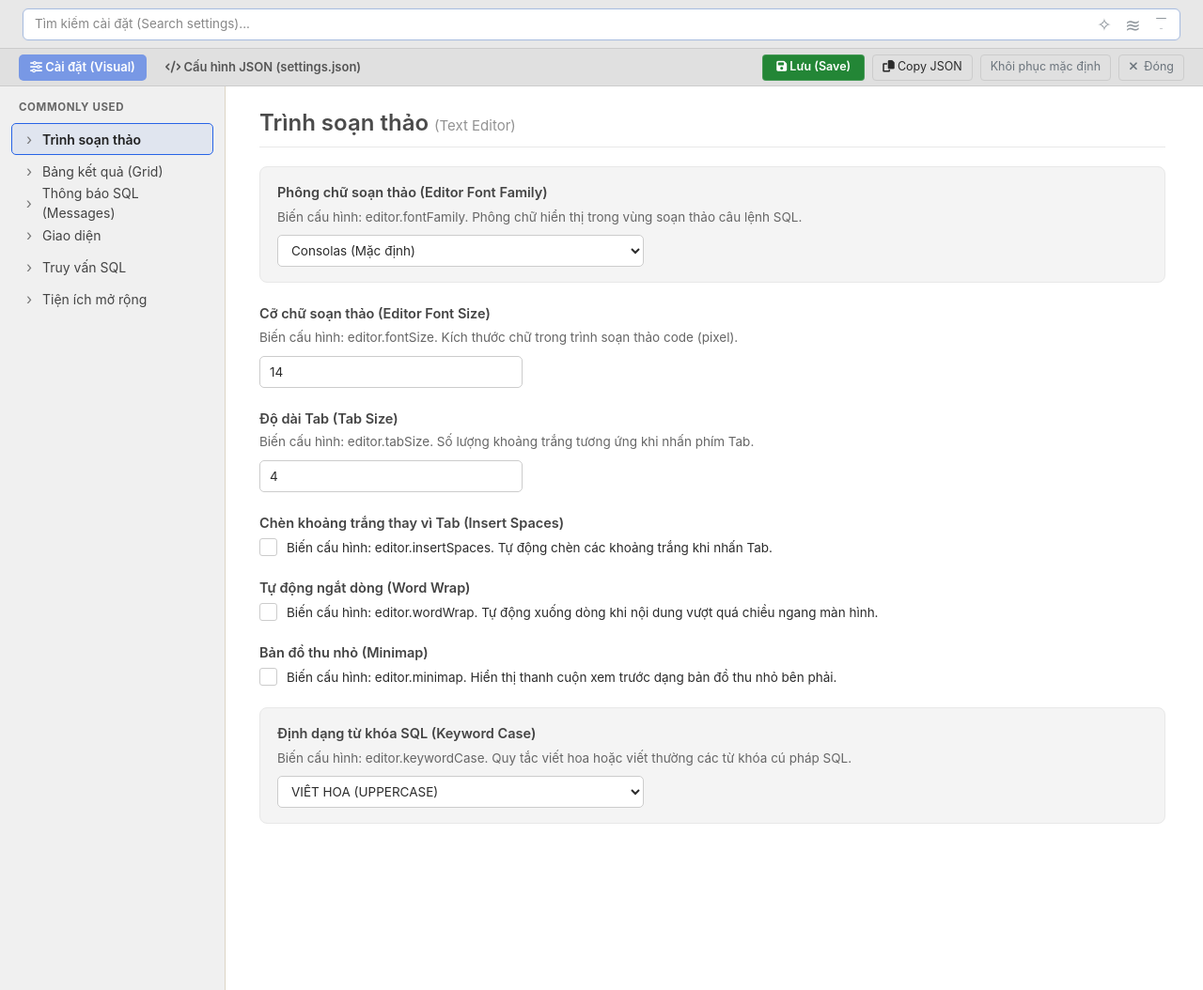
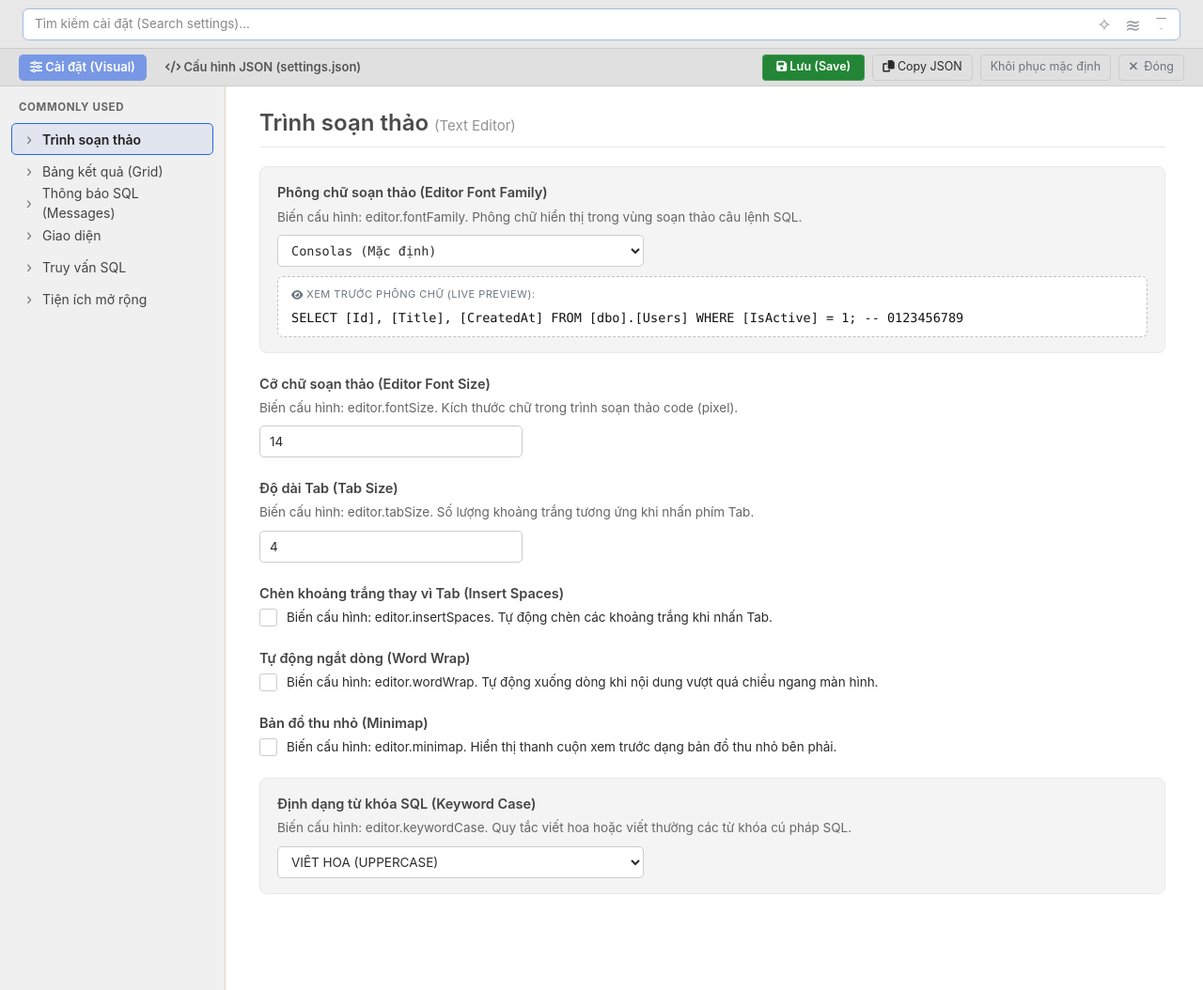
Before and after one commit to luongtmu001/IDE_SQL_Lite_Pywebview, a Flask app: template templates/settings_window.html in a window 1280 px wide. Shown: the whole page at 94% size. Run offline with Flask 3, Linux system fonts and the light colour scheme; the template is opened without the code that fills it, so the values that code supplies are empty; some libraries are stand-ins or nearby versions.

Commit message:
fix(editor): fix font application, cursor alignment, zoom stability and add live font preview

```diff
--- a/static/css/settings.css
+++ b/static/css/settings.css
@@ -795,3 +795,44 @@ html[data-bs-theme="light"] .settings-window .btn-settings-action-custom {
     background: #0066cc;
     border-color: #005bb5;
 }
+
+/* ── Live Font Preview Box ─────────────────────────────────────────────────── */
+.settings-window .setting-font-preview {
+    margin-top: 10px;
+    padding: 10px 14px;
+    background: var(--ide-bg-input, #13141A);
+    border: 1px dashed var(--ide-border, #3c3f41);
+    border-radius: 6px;
+    transition: all 0.15s ease-in-out;
+}
+
+.settings-window .setting-font-preview .preview-label {
+    font-size: 11px;
+    text-transform: uppercase;
+    letter-spacing: 0.5px;
+    color: var(--ide-text-muted, #858585);
+    margin-bottom: 6px;
+    display: flex;
+    align-items: center;
+}
+
+.settings-window .setting-font-preview .preview-sample {
+    font-size: 13.5px;
+    line-height: 1.5;
+    color: var(--ide-text-main, #d4d4d4);
+    word-break: break-all;
+    transition: font-family 0.1s ease;
+}
+
+html[data-bs-theme="light"] .settings-window .setting-font-preview,
+html[data-bs-theme="win-nt"] .settings-window .setting-font-preview,
+html[data-bs-theme="win-xp"] .settings-window .setting-font-preview {
+    background: #ffffff;
+    border-color: #c0c0c0;
+}
+
+html[data-bs-theme="light"] .settings-window .setting-font-preview .preview-sample,
+html[data-bs-theme="win-nt"] .settings-window .setting-font-preview .preview-sample,
+html[data-bs-theme="win-xp"] .settings-window .setting-font-preview .preview-sample {
+    color: #111111;
+}
--- a/static/css/themes.css
+++ b/static/css/themes.css
@@ -212,14 +212,14 @@ html[data-bs-theme="light"] .CodeMirror-activeline-background {
 }
 
 /* ── Typography Application ─────────────────────────────────────────────────── */
-.CodeMirror,
+.CodeMirror {
+    font-family: var(--ide-editor-font-family) !important;
+}
+
 .monaco-editor,
-.monaco-editor .view-line,
-.monaco-editor .view-lines,
-.monaco-editor .lines-content,
 #monaco-sql-editor,
 #monaco-sql-editor-2 {
-    font-family: var(--ide-editor-font-family) !important;
+    font-family: var(--ide-editor-font-family, 'JetBrains Mono', Consolas, monospace);
 }
 
 .ide-results-table,
--- a/static/js/settings.js
+++ b/static/js/settings.js
@@ -509,16 +509,21 @@
         }
 
         // 2. Editor font & size (Truyền biến CSS và cập nhật Monaco/CodeMirror)
-        const editorFont = settings.editor?.fontFamily || 'Consolas';
+        const rawEditorFont = settings.editor?.fontFamily || 'Consolas';
+        const cleanEditorFont = rawEditorFont.trim().replace(/^['"]+|['"]+$/g, '');
+        const editorFontStack = cleanEditorFont.includes('monospace') || cleanEditorFont.includes('sans-serif')
+            ? cleanEditorFont
+            : `"${cleanEditorFont}", Consolas, monospace`;
         const editorSize = Number(settings.editor?.fontSize) || 14;
-        document.documentElement.style.setProperty('--ide-editor-font-family', editorFont);
+
+        document.documentElement.style.setProperty('--ide-editor-font-family', editorFontStack);
         document.documentElement.style.setProperty('--ide-editor-font-size', editorSize + 'px');
 
         const updateEditorInstance = (edWrapper) => {
             if (!edWrapper) return;
             const wrap = edWrapper.getWrapperElement ? edWrapper.getWrapperElement() : null;
             if (wrap) {
-                wrap.style.fontFamily = editorFont;
+                wrap.style.fontFamily = editorFontStack;
                 wrap.style.fontSize = editorSize + 'px';
                 if (typeof edWrapper.refresh === 'function') edWrapper.refresh();
             }
@@ -526,12 +531,12 @@
                 if (settings.editor?.wordWrap !== undefined) edWrapper.setOption('lineWrapping', Boolean(settings.editor.wordWrap));
                 if (settings.editor?.tabSize !== undefined) edWrapper.setOption('tabSize', Number(settings.editor.tabSize) || 4);
                 if (settings.editor?.insertSpaces !== undefined) edWrapper.setOption('indentWithTabs', !settings.editor.insertSpaces);
-                edWrapper.setOption('fontFamily', editorFont);
+                edWrapper.setOption('fontFamily', editorFontStack);
                 edWrapper.setOption('fontSize', editorSize);
             }
             if (typeof edWrapper.updateOptions === 'function') {
                 edWrapper.updateOptions({
-                    fontFamily: editorFont,
+                    fontFamily: editorFontStack,
                     fontSize: editorSize,
                     lineHeight: Math.round(editorSize * (19 / 13)),
                     wordWrap: settings.editor?.wordWrap ? 'on' : 'off',
@@ -1024,6 +1029,49 @@
                 });
             }
 
+            let previewWrap = null;
+            let updateFontPreview = null;
+
+            if (isUiFont || isCodeFont) {
+                previewWrap = document.createElement('div');
+                previewWrap.className = 'setting-font-preview';
+
+                const previewLabel = document.createElement('div');
+                previewLabel.className = 'preview-label';
+                previewLabel.innerHTML = '<i class="fa-solid fa-eye me-1"></i>Xem trước phông chữ (Live Preview):';
+
+                const previewText = document.createElement('div');
+                previewText.className = 'preview-sample';
+                if (isUiFont) {
+                    previewText.textContent = 'Giao diện IDE: Bảng dữ liệu, Cây thư mục, Menu tác vụ (0123456789 - AaBbCc)';
+                } else if (catKey === 'editor') {
+                    previewText.textContent = 'SELECT [Id], [Title], [CreatedAt] FROM [dbo].[Users] WHERE [IsActive] = 1; -- 0123456789';
+                } else if (catKey === 'grid') {
+                    previewText.textContent = 'Bảng dữ liệu: [ID: 1042] | [Họ tên: Nguyễn Văn A] | [Số tiền: 15,250,000 ₫]';
+                } else {
+                    previewText.textContent = '(1 row affected) - Completion time: 2026-09-29 03:00:00';
+                }
+
+                previewWrap.appendChild(previewLabel);
+                previewWrap.appendChild(previewText);
+
+                updateFontPreview = function (fontName) {
+                    if (!fontName || fontName === '__LAZY_LOAD__') return;
+                    const clean = fontName.trim().replace(/^['"]+|['"]+$/g, '');
+                    const stack = isUiFont
+                        ? `"${clean}", -apple-system, BlinkMacSystemFont, "Segoe UI", sans-serif`
+                        : `"${clean}", Consolas, monospace`;
+                    previewText.style.fontFamily = stack;
+                    select.style.fontFamily = stack;
+
+                    if (isUiFont && window.TypographyManager && typeof window.TypographyManager.apply === 'function') {
+                        window.TypographyManager.apply({ uiFontFamily: clean }, false);
+                    }
+                };
+
+                updateFontPreview(currentVal);
+            }
+
             select.onchange = () => {
                 if (select.value === '__LAZY_LOAD__') {
                     select.value = currentVal || '';
@@ -1032,12 +1080,24 @@
                     }
                     return;
                 }
+                if (typeof updateFontPreview === 'function') {
+                    updateFontPreview(select.value);
+                }
                 setDraftValue(catKey, field, select.value);
+            };
+
+            select.oninput = () => {
+                if (select.value !== '__LAZY_LOAD__' && typeof updateFontPreview === 'function') {
+                    updateFontPreview(select.value);
+                }
             };
 
             wrap.appendChild(title);
             wrap.appendChild(desc);
             wrap.appendChild(select);
+            if (previewWrap) {
+                wrap.appendChild(previewWrap);
+            }
             return wrap;
         }
 
```
Also changed, not shown: static/css/editor.css (+7 -6 lines), static/js/editor.js (+66 -14 lines).
